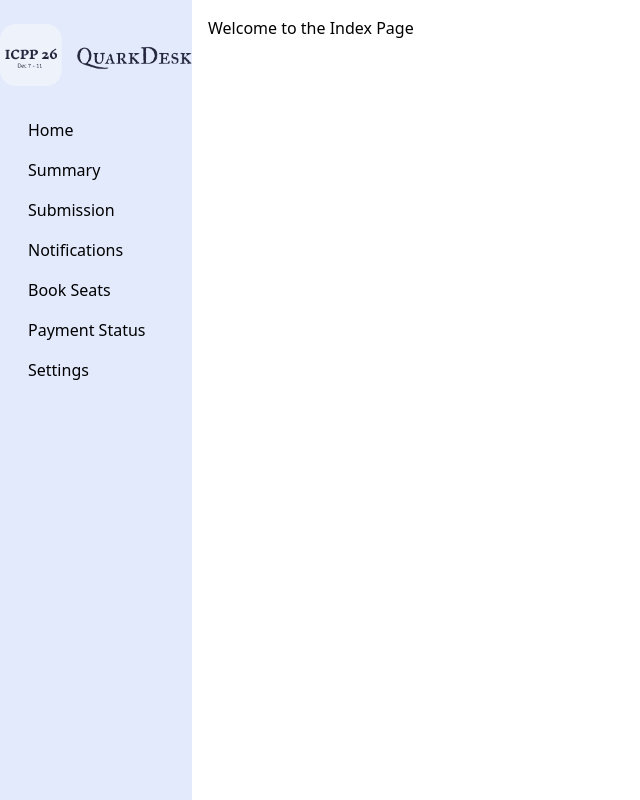
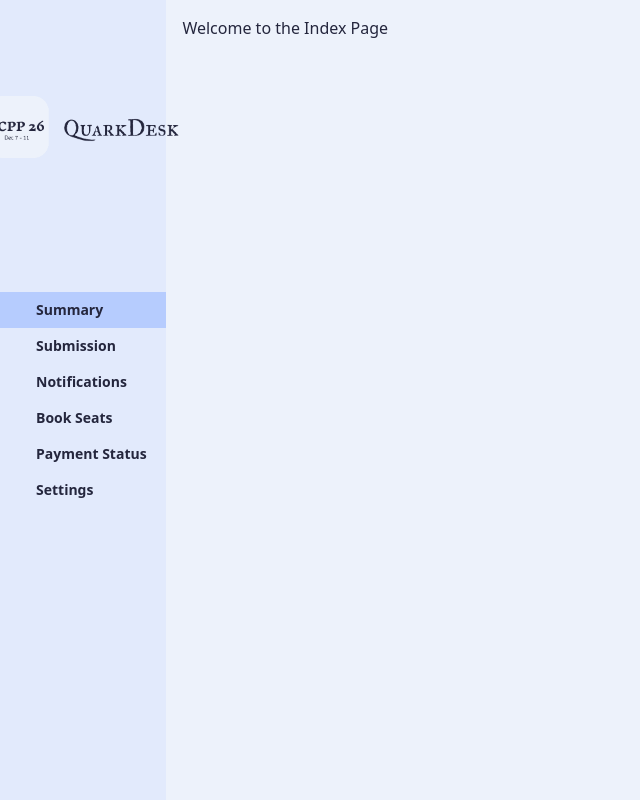
Before and after one commit to mohamedhassanmn/conference-dashboard, a Nuxt app: page / in a window 1280 px wide. Shown: the whole page, without its empty margins (0-640 px from the left). Built offline with nearby package versions, Linux system fonts and the light colour scheme.

Commit message:
fix sidebar style and redirection

```diff
--- a/app/app.config.ts
+++ b/app/app.config.ts
@@ -3,8 +3,7 @@ import { ROUTES } from "./utils/routes";
 export default defineAppConfig({
   navigation: {
     main: [
-      { label: "Home", to: ROUTES.HOME },
-      { label: "Summary", to: ROUTES.SUMMARY },
+      { label: "Summary", to: ROUTES.HOME },
       { label: "Submission", to: ROUTES.SUBMISSION },
       { label: "Notifications", to: ROUTES.NOTIFICATIONS },
       { label: "Book Seats", to: ROUTES.BOOK_SEATS },
--- a/app/app.vue
+++ b/app/app.vue
@@ -1,11 +1,12 @@
 <template>
-  <NuxtLayout name="default">
-    <NuxtPage />
-  </NuxtLayout>
+  <div class="bg-primary-100 text-neutral-700 font-nunito min-h-screen">
+    <NuxtLayout name="default">
+      <NuxtPage />
+    </NuxtLayout>
+  </div>
 </template>
 
 <script setup>
 </script>
 
-<style scoped>
-</style>
+<style scoped></style>
--- a/app/components/atoms/sidebar.vue
+++ b/app/components/atoms/sidebar.vue
@@ -1,14 +1,20 @@
 <template>
-    <div class="w-full">
-        <div class="mx-auto my-6 w-48">
-            <NuxtImg src="/images/icpp_logo.png" alt="ICPP Logo" class="w-full" />
+    <div class="relative w-full h-full">
+        <div class="absolute w-48 top-24 left-1/2 -translate-x-1/2">
+            <NuxtLink :to="ROUTES.HOME">
+                <NuxtImg src="/images/icpp_logo.png" alt="ICPP Logo" class="w-full" />
+            </NuxtLink>
         </div>
-        <div v-for="item in navigation.main" class="flex flex-col p-2 pl-7" :key="item.label">
-            <NuxtLink :to="item.to">{{ item.label }}</NuxtLink>
+        <div class="flex flex-col justify-center h-full">
+            <NuxtLink v-for="item in navigation.main" :key="item.label" :to="item.to"
+                class="p-2 pl-9 text-sm font-bold hover:bg-primary-400" active-class="bg-primary-600 hover:bg-primary-600">
+                {{ item.label }}
+            </NuxtLink>
         </div>
     </div>
 </template>
 <script setup>
+import { ROUTES } from '~/utils/routes.ts';
 const appConfig = useAppConfig();
 const navigation = appConfig.navigation;
 </script>
--- a/app/utils/routes.ts
+++ b/app/utils/routes.ts
@@ -1,6 +1,5 @@
 export const ROUTES = {
   HOME: "/",
-  SUMMARY: "/summary",
   SUBMISSION: "/submission",
   NOTIFICATIONS: "/notifications",
   BOOK_SEATS: "/book-seats",
--- a/nuxt.config.ts
+++ b/nuxt.config.ts
@@ -1,6 +1,6 @@
 // https://nuxt.com/docs/api/configuration/nuxt-config
 export default defineNuxtConfig({
-  modules: ['@nuxtjs/tailwindcss', '@nuxt/image'],
-  compatibilityDate: '2025-07-15',
-  devtools: { enabled: true }
-})
+  modules: ["@nuxtjs/tailwindcss", "@nuxt/image"],
+  compatibilityDate: "2025-07-15",
+  devtools: { enabled: true },
+});
--- a/tailwind.config.ts
+++ b/tailwind.config.ts
@@ -1,31 +1,39 @@
 // tailwind.config.ts
-export default {
+import type { Config } from "tailwindcss";
+
+export default <Partial<Config>>{
   content: [
     "./app.vue",
     "./components/**/*.{vue,js,ts}",
     "./layouts/**/*.vue",
     "./pages/**/*.vue",
+    "./app/**/*.{vue,js,ts}",
+    "./plugins/**/*.{js,ts}",
+    "./composables/**/*.{js,ts}",
   ],
   theme: {
     extend: {
+      fontFamily: {
+        nunito: ['"Nunito Sans"', "system-ui", "sans-serif"],
+      },
       colors: {
         primary: {
-          "100": "#EDF2FB",
-          "200": "#E2EAFC",
-          "300": "#D7E3FC",
-          "400": "#CCDBFD",
-          "500": "#C1D3FE",
-          "600": "#B6CCFE",
-          "700": "#ABC4FF",
+          100: "#EDF2FB",
+          200: "#E2EAFC",
+          300: "#D7E3FC",
+          400: "#CCDBFD",
+          500: "#C1D3FE",
+          600: "#B6CCFE",
+          700: "#ABC4FF",
         },
-        neutrals: {
-          "100": "#C9CEF8",
-          "200": "#AEB3DF",
-          "300": "#8C92C8",
-          "400": "#5F6599",
-          "500": "#4C5078",
-          "600": "#343757",
-          "700": "#24263D",
+        neutral: {
+          100: "#C9CEF8",
+          200: "#AEB3DF",
+          300: "#8C92C8",
+          400: "#5F6599",
+          500: "#4C5078",
+          600: "#343757",
+          700: "#24263D",
         },
       },
     },
```
